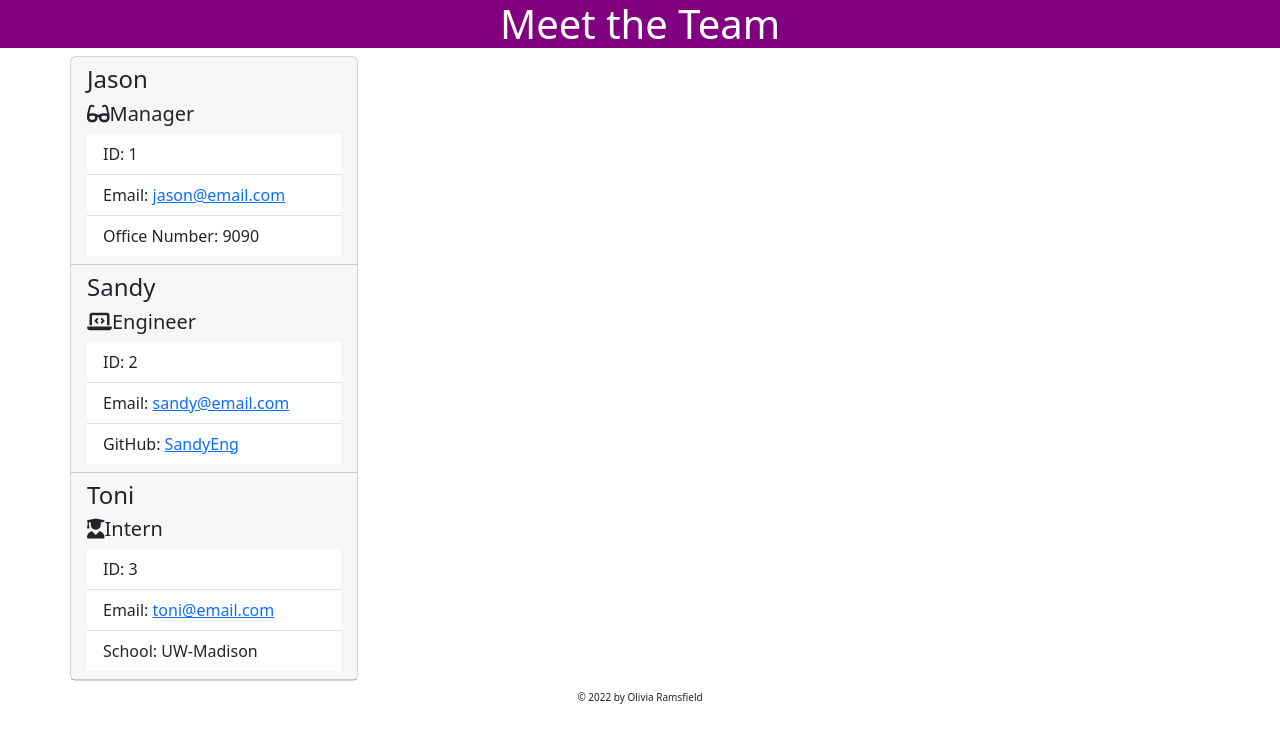
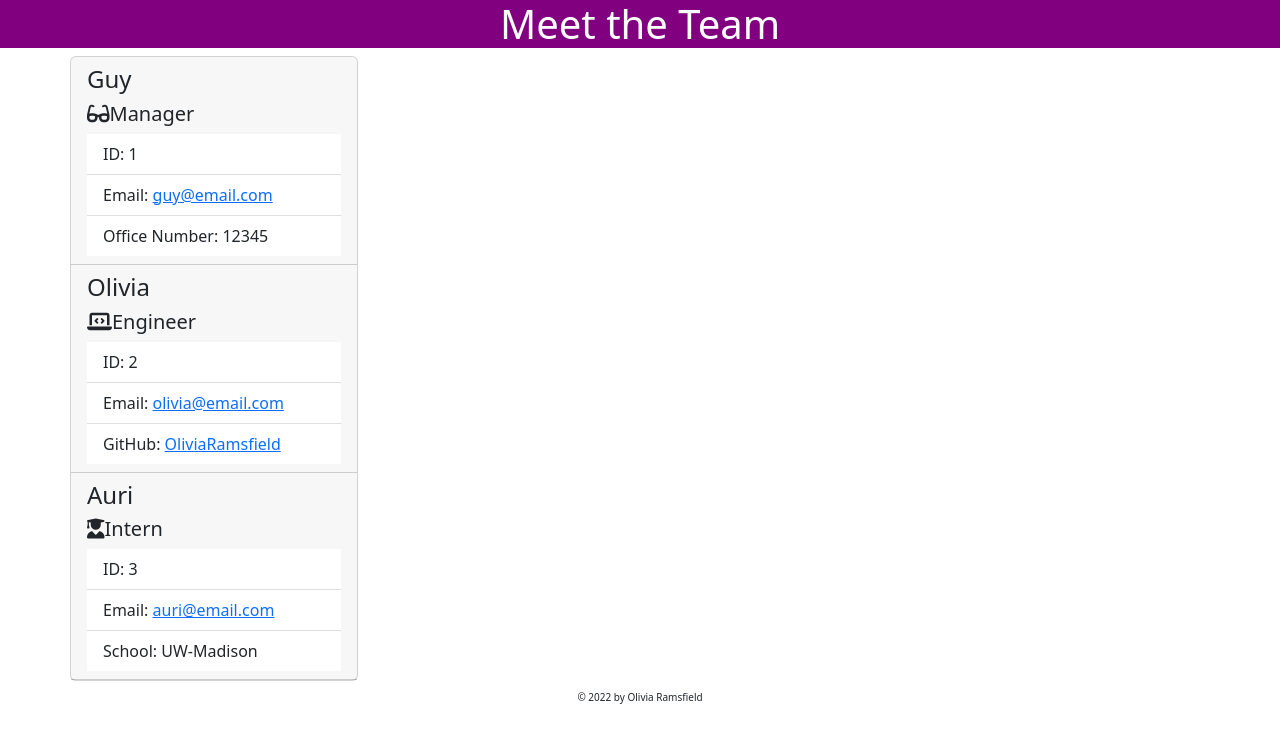
Before and after one commit to OliviaRamsfield/node-team-profile-generator, a website: page dist/index.html in a window 1280 px wide. Drawn offline with nearby package versions, Linux system fonts and the light colour scheme.

Commit message:
updated README with links

```diff
--- a/dist/index.html
+++ b/dist/index.html
@@ -23,31 +23,31 @@ href="https://cdnjs.cloudflare.com/ajax/libs/font-awesome/6.1.2/css/all.min.css"
             <div class="card row" style="width: 18rem;">
 
     <div class="card-header col" stlye="margin-bottom: 10px">
-    <h4>Jason</h4>
+    <h4>Guy</h4>
     <h5><i class="fa-solid fa-glasses"></i>Manager</h5>
         <ul class="list-group list-group-flush">
             <li class="list-group-item">ID: 1</li>
-            <li class="list-group-item">Email: <a href="mailto:jason@email.com" target="_blank" rel="noopener noreferrer">jason@email.com</a></li>
-            <li class="list-group-item">Office Number: 9090</li>
+            <li class="list-group-item">Email: <a href="mailto:guy@email.com" target="_blank" rel="noopener noreferrer">guy@email.com</a></li>
+            <li class="list-group-item">Office Number: 12345</li>
         </ul>
     </div>
 
     <div class="card-header col">
-    <h4>Sandy</h4>
+    <h4>Olivia</h4>
     <h5><i class="fa-solid fa-laptop-code"></i>Engineer</h5>
     <ul class="list-group list-group-flush">
         <li class="list-group-item">ID: 2</li>
-        <li class="list-group-item">Email: <a href="mailto:sandy@email.com" target="_blank" rel="noopener noreferrer">sandy@email.com</a></li>
-        <li class="list-group-item">GitHub: <a href="https://github.com/SandyEng"> SandyEng</a></li>
+        <li class="list-group-item">Email: <a href="mailto:olivia@email.com" target="_blank" rel="noopener noreferrer">olivia@email.com</a></li>
+        <li class="list-group-item">GitHub: <a href="https://github.com/OliviaRamsfield"> OliviaRamsfield</a></li>
     </ul>
 </div>
 
     <div class="card-header col">
-    <h4>Toni</h4>
+    <h4>Auri</h4>
     <h5><i class="fa-solid fa-user-graduate"></i>Intern</h5>
     <ul class="list-group list-group-flush">
         <li class="list-group-item">ID: 3</li>
-        <li class="list-group-item">Email: <a href="mailto:toni@email.com" target="_blank" rel="noopener noreferrer">toni@email.com</a></li>
+        <li class="list-group-item">Email: <a href="mailto:auri@email.com" target="_blank" rel="noopener noreferrer">auri@email.com</a></li>
         <li class="list-group-item">School: UW-Madison</li>
     </ul>
 </div>
```
Also changed, not shown: README.md.
